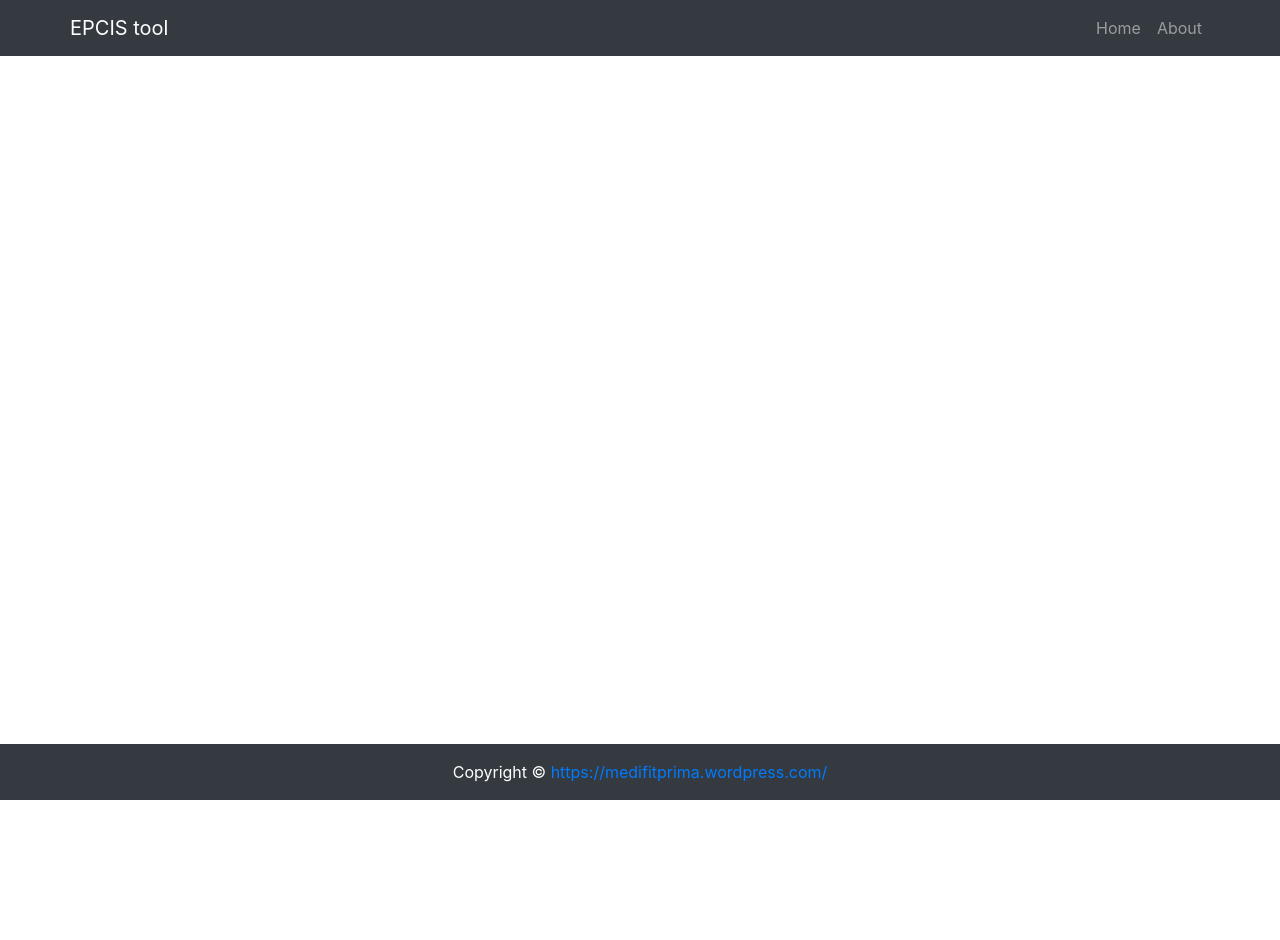
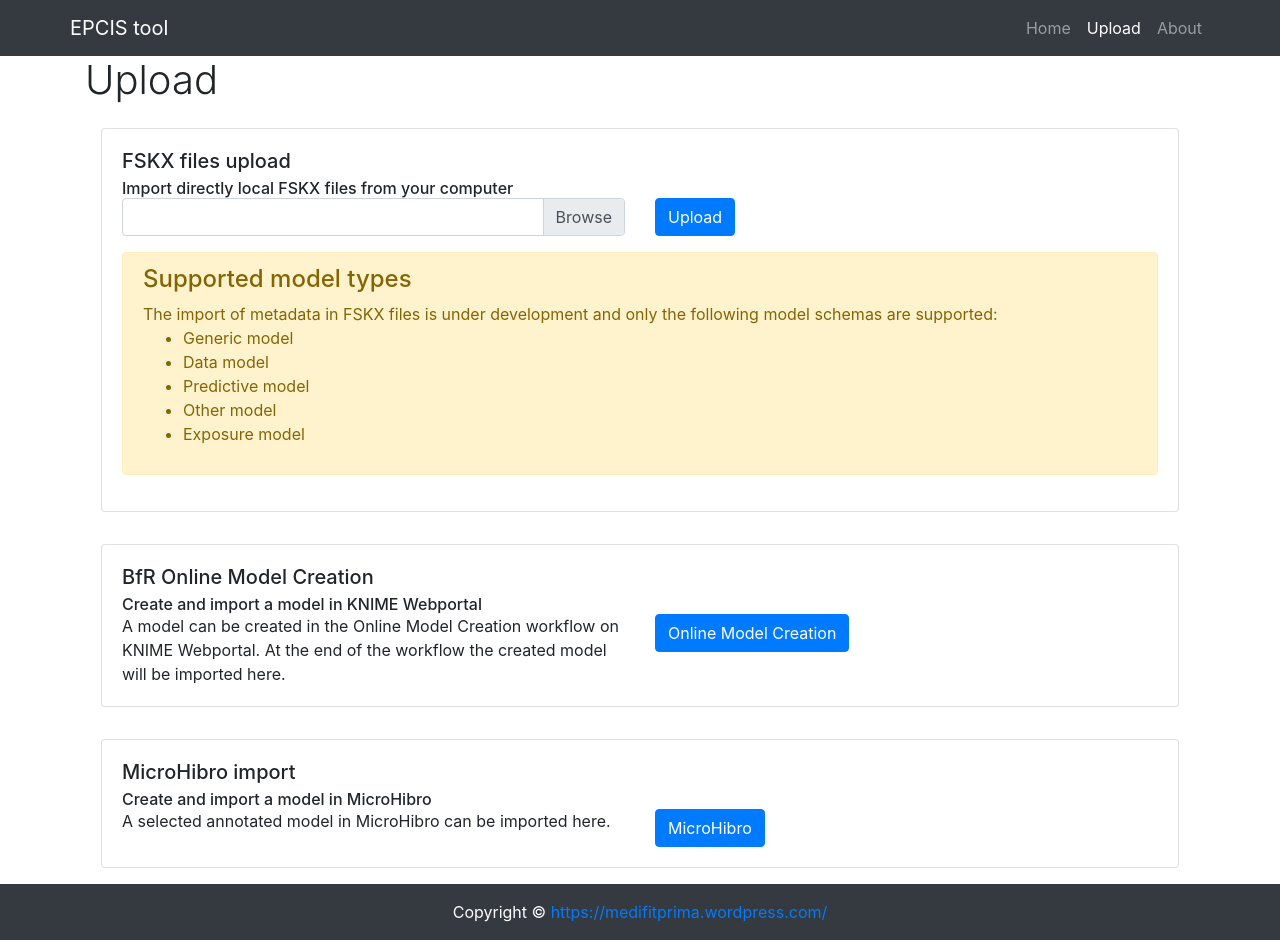
Before and after one commit to MEDIFIT-PRIMA/epcisclient_frontend, a React (Create React App) app: page /upload in a window 1280 px wide. Before the commit the page ends 800 px from the top, so only its background shows below. Built offline with nearby package versions, Linux system fonts and the light colour scheme.

Commit message:
Move model upload to a separated page

```diff
--- a/src/App.js
+++ b/src/App.js
@@ -2,7 +2,7 @@ import React from 'react';
 
 import './App.css';
 import { BrowserRouter as Router, Route, Switch } from 'react-router-dom';
-import { About, Footer, Home, Navigation } from './components';
+import { About, Footer, Home, Navigation, Upload } from './components';
 
 
 function App() {
@@ -12,7 +12,7 @@ function App() {
         <Navigation />
         <Switch>
           <Route path="/" exact component={() => <Home />} />
-          { /* Upload */ }
+          <Route path="/upload" exact component={() => <Upload />} />
           <Route path="/about" exact component={() => <About />} />
         </Switch>
         <Footer />
--- a/src/components/Footer.jsx
+++ b/src/components/Footer.jsx
@@ -3,7 +3,7 @@ import React from "react";
 function Footer() {
     return (
         <div className="footer">
-            <footer className="py-3 bg-dark fixed-bottom">
+            <footer className="py-3 bg-dark">
                 <div className="container">
                     <p className="m-0 text-center text-white">
                         Copyright &copy; <a href="https://medifitprima.wordpress.com/">https://medifitprima.wordpress.com/</a>
--- a/src/components/Home.jsx
+++ b/src/components/Home.jsx
@@ -91,7 +91,6 @@ class UploadForm extends React.Component {
             let data = new FormData();
             data.append('file', this.state.selectedFile);
 
-            // TODO: upload file and update metadata table
             fetch('http://localhost:8000/upload', { method: 'POST', body: data })
                 .then(response => response.json())
                 .then(data => {
@@ -136,9 +135,7 @@ class Home extends React.Component {
     }
 
     addModel(model) {
-        // TODO: ...
         console.log("adding model: " + model);
-        // should actually set new state: metadata += model
 
         let extendedMetadata = [...this.state.metadata]
         extendedMetadata.push(model);
@@ -148,10 +145,10 @@ class Home extends React.Component {
     render() {
         return (
             <Container className="p-3">
-                <h2 className="font-weight-light">Model upload</h2>
-                <UploadForm addModel={(model) => this.addModel(model)} />
+                {/* <h2 className="font-weight-light">Model upload</h2>
+                <UploadForm addModel={(model) => this.addModel(model)} /> */}
 
-                <h2 className="font-weight-light">Models</h2>
+                <h1 className="font-weight-light">Models</h1>
                 <ModelTable metadata={this.state.metadata} />
             </Container>
         );
--- a/src/components/Navigation.jsx
+++ b/src/components/Navigation.jsx
@@ -21,7 +21,11 @@ function Navigation(props) {
                                 </Link>
                             </li>
 
-                            { /* TODO: upload page */ }
+                            <li className={`nav-item ${props.location.pathname === "/upload" ? "active" : ""}`}>
+                                <Link className="nav-link" to="/upload">
+                                    Upload
+                                </Link>
+                            </li>
 
                             <li className={`nav-item ${props.location.pathname === "/about" ? "active" : ""}`}>
                                 <Link className="nav-link" to="/about">
--- /dev/null
+++ b/src/components/Upload.jsx
@@ -0,0 +1,128 @@
+import React from "react";
+
+import { Alert, Button, Card, Col, Form, Row } from "react-bootstrap";
+
+class UploadForm extends React.Component {
+
+    constructor(props) {
+        super(props);
+        this.state = { selectedFile: undefined };
+
+        this.handleChange = this.handleChange.bind(this);
+        this.handleSubmit = this.handleSubmit.bind(this);
+    }
+
+    handleChange(event) {
+        let files = event.target.files;
+        if (files.length === 1) {
+            this.setState({ selectedFile: files[0] });
+        }
+    }
+
+    handleSubmit(event) {
+        if (this.state.selectedFile) {
+            let data = new FormData();
+            data.append('file', this.state.selectedFile);
+
+            // TODO: upload file and update metadata table
+            fetch('http://localhost:8000/upload', { method: 'POST', body: data })
+                .then(response => response.json())
+                .then(data => {
+                    console.log(data);
+                });
+        }
+    }
+
+    render() {
+        return (
+            <Row className="mb-3">
+                <Col>
+                    <Form>
+                        <Form.File
+                            id="modelFileInput"
+                            label={this.state.selectedFile ? this.state.selectedFile.name : ""}
+                            placeholder="Select an FSKX file"
+                            custom
+                            onChange={this.handleChange} />
+                    </Form>
+                </Col>
+                <Col>
+                    <Button variant="primary" onClick={this.handleSubmit}>Upload</Button>
+                </Col>
+            </Row>
+        );
+    }
+}
+
+function Upload() {
+    return (
+        <div className="upload">
+            <div class="container">
+                <h1 class="font-weight-light">Upload</h1>
+
+                <div class="p-3">
+                    <Card>
+                        <Card.Body>
+                            <Card.Title>FSKX files upload</Card.Title>
+                            <Card.Subtitle>Import directly local FSKX files from your computer</Card.Subtitle>
+                            <Card.Text>
+                                <UploadForm />
+                                <Alert key="fileupload-alert" variant="warning">
+                                    <Alert.Heading>Supported model types</Alert.Heading>
+                                    <p>
+                                        The import of metadata in FSKX files is under development and only the following model schemas are supported:
+                                        <ul>
+                                            <li>Generic model</li>
+                                            <li>Data model</li>
+                                            <li>Predictive model</li>
+                                            <li>Other model</li>
+                                            <li>Exposure model</li>
+                                        </ul>
+                                    </p>
+                                </Alert>
+                            </Card.Text>
+                        </Card.Body>
+                    </Card>
+                </div>
+
+                <div class="p-3">
+                    <Card>
+                        <Card.Body>
+                            <Card.Title>BfR Online Model Creation</Card.Title>
+                            <Card.Subtitle>Create and import a model in KNIME Webportal</Card.Subtitle>
+                            <Card.Text>
+                                <Row>
+                                    <Col>A model can be created in the Online Model Creation workflow on KNIME Webportal. At the end of the workflow the created model will be imported here.</Col>
+                                    <Col>
+                                        <Button href="https://knime.bfr.berlin/knime/webportal/space/RAKIP-Web/Online_Model_Creation" target="_blank">
+                                            Online Model Creation
+                                        </Button>
+                                    </Col>
+                                </Row>
+                            </Card.Text>
+                        </Card.Body>
+                    </Card>
+                </div>
+
+                <div class="p-3">
+                    <Card>
+                        <Card.Body>
+                            <Card.Title>MicroHibro import</Card.Title>
+                            <Card.Subtitle>Create and import a model in MicroHibro</Card.Subtitle>
+                            <Card.Text>
+                                <Row>
+                                    <Col>A selected annotated model in MicroHibro can be imported here.</Col>
+                                    <Col>
+                                        <Button href="https://www.microhibro.com/" target="_blank">MicroHibro</Button>
+                                    </Col>
+                                </Row>
+                            </Card.Text>
+                        </Card.Body>
+                    </Card>
+                </div>
+            </div>
+        </div>
+    );
+}
+
+export default Upload;
--- a/src/components/index.js
+++ b/src/components/index.js
@@ -2,3 +2,4 @@ export { default as About } from "./About";
 export { default as Footer } from "./Footer";
 export { default as Home } from "./Home";
 export { default as Navigation } from "./Navigation";
+export { default as Upload } from "./Upload";
```
